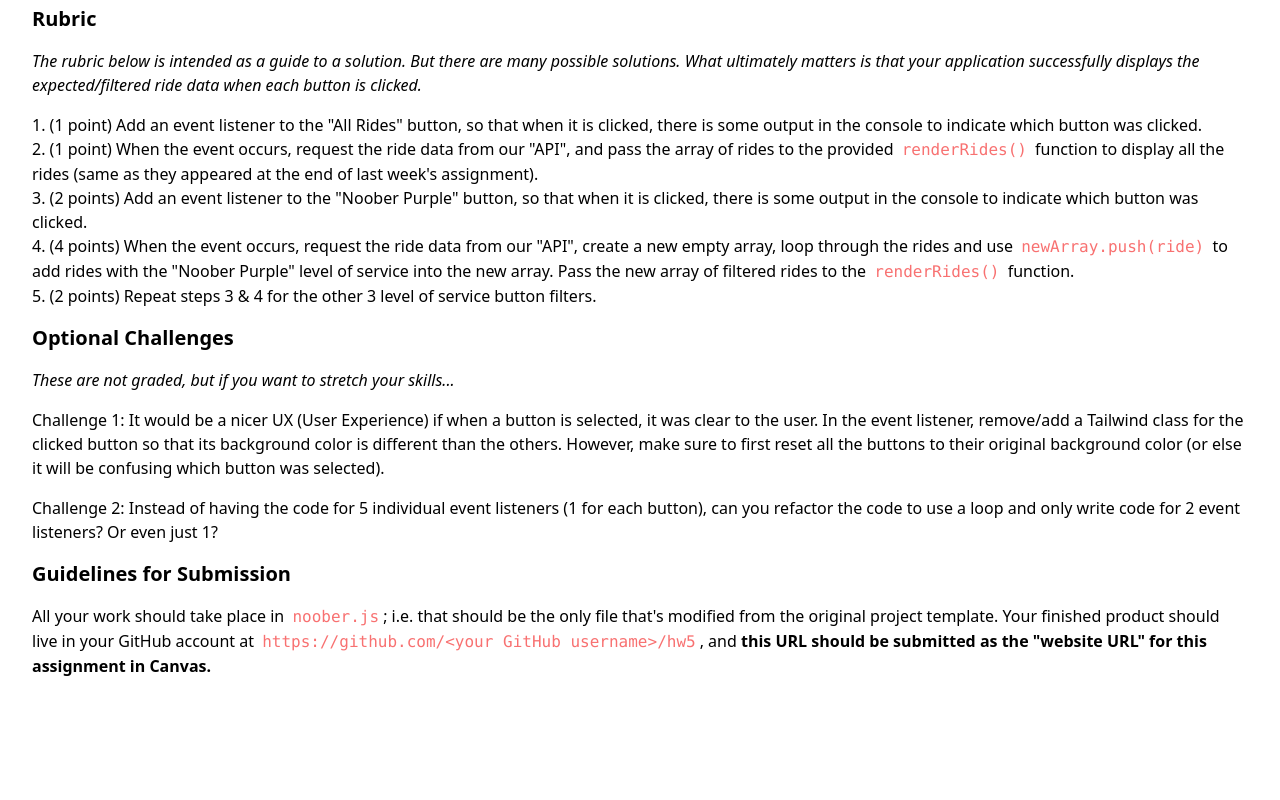
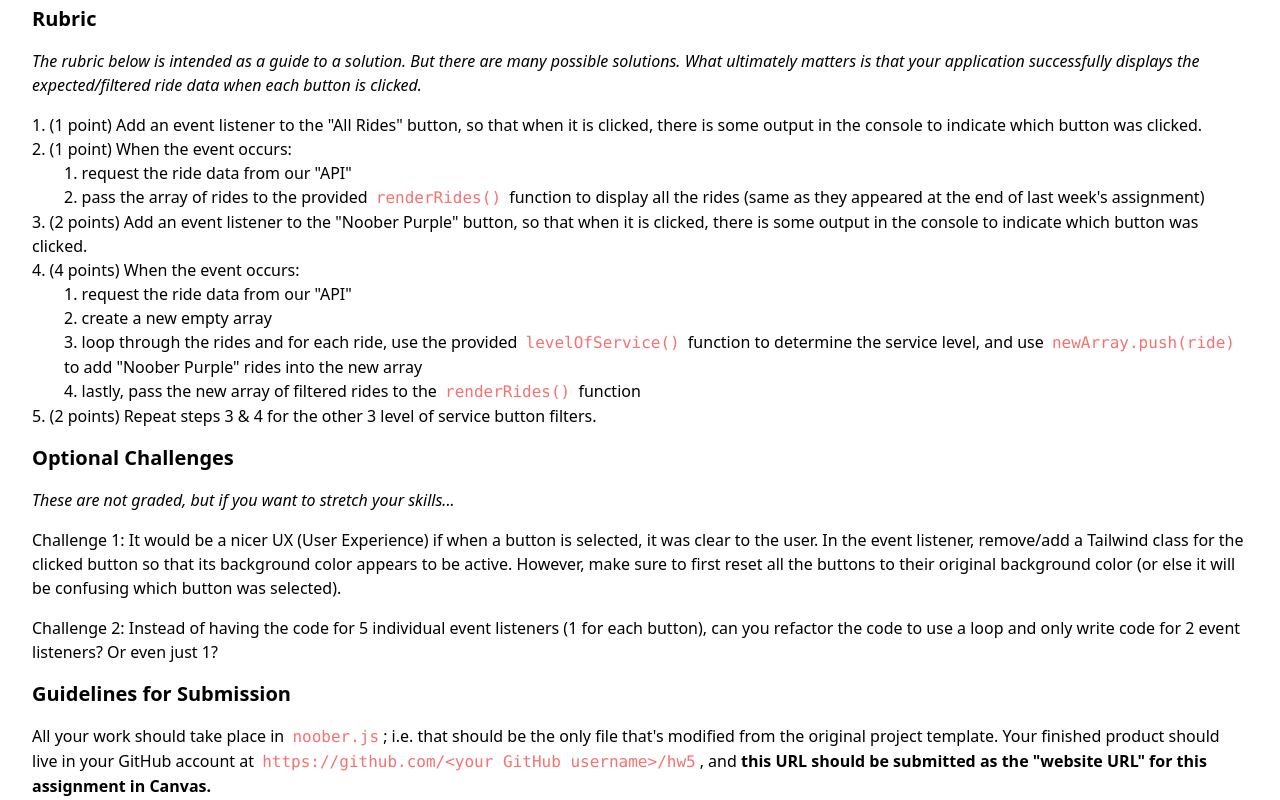
Before and after one commit to kiei451-winter2021/week5, a plain HTML site: page homework/week5-instructions.html in a window 1280 px wide. Shown: the part 623-1423 px from the top of the page. Before the commit the page ends 1333 px from the top, so only its background shows below. Drawn offline with nearby package versions, Linux system fonts and the light colour scheme.

Commit message:
organizes event listener steps into lists

```diff
--- a/homework/week5-instructions.html
+++ b/homework/week5-instructions.html
@@ -42,14 +42,26 @@
       <p><em>The rubric below is intended as a guide to a solution. But there are many possible solutions. What ultimately matters is that your application successfully displays the expected/filtered ride data when each button is clicked.</em></p>
       <ol class="list-decimal list-inside">
         <li>(1 point) Add an event listener to the "All Rides" button, so that when it is clicked, there is some output in the console to indicate which button was clicked.</li>
-        <li>(1 point) When the event occurs, request the ride data from our "API", and pass the array of rides to the provided <span class="bg-orange-100 text-red-400 font-mono p-1">renderRides()</span> function to display all the rides (same as they appeared at the end of last week's assignment).</li>
+        <li>
+          (1 point) When the event occurs:
+          <ol class="list-decimal list-inside ml-8">
+            <li>request the ride data from our "API"</li>
+            <li>pass the array of rides to the provided <span class="bg-orange-100 text-red-400 font-mono p-1">renderRides()</span> function to display all the rides (same as they appeared at the end of last week's assignment)</li>
+          </ol>
         <li>(2 points) Add an event listener to the "Noober Purple" button, so that when it is clicked, there is some output in the console to indicate which button was clicked.</li>
-        <li>(4 points) When the event occurs, request the ride data from our "API", create a new empty array, loop through the rides and use <span class="bg-orange-100 text-red-400 font-mono p-1">newArray.push(ride)</span> to add rides with the "Noober Purple" level of service into the new array. Pass the new array of filtered rides to the <span class="bg-orange-100 text-red-400 font-mono p-1">renderRides()</span> function.</li>
+        <li>
+          (4 points) When the event occurs:
+          <ol class="list-decimal list-inside ml-8">
+            <li>request the ride data from our "API"</li>
+            <li>create a new empty array</li>
+            <li>loop through the rides and for each ride, use the provided <span class="bg-orange-100 text-red-400 font-mono p-1">levelOfService()</span> function to determine the service level, and use <span class="bg-orange-100 text-red-400 font-mono p-1">newArray.push(ride)</span> to add "Noober Purple" rides into the new array</li>
+            <li>lastly, pass the new array of filtered rides to the <span class="bg-orange-100 text-red-400 font-mono p-1">renderRides()</span> function</li>
+          </ol>
         <li>(2 points) Repeat steps 3 & 4 for the other 3 level of service button filters.</li>
       </ol>
       <h3 class="text-xl font-bold">Optional Challenges</h3>
       <p><em>These are not graded, but if you want to stretch your skills...</em></p>
-      <p>Challenge 1: It would be a nicer UX (User Experience) if when a button is selected, it was clear to the user. In the event listener, remove/add a Tailwind class for the clicked button so that its background color is different than the others. However, make sure to first reset all the buttons to their original background color (or else it will be confusing which button was selected).</p>
+      <p>Challenge 1: It would be a nicer UX (User Experience) if when a button is selected, it was clear to the user. In the event listener, remove/add a Tailwind class for the clicked button so that its background color appears to be active. However, make sure to first reset all the buttons to their original background color (or else it will be confusing which button was selected).</p>
       <!-- <p>Challenge 2: Instead of having the code for 6 individual event listeners (1 for each button), can you refactor the code to use a loop and only write code for 3 event listeners?  Or even just 1?</p> -->
       <p>Challenge 2: Instead of having the code for 5 individual event listeners (1 for each button), can you refactor the code to use a loop and only write code for 2 event listeners?  Or even just 1?</p>
       <h3 class="text-xl font-bold">Guidelines for Submission</h3>
```
